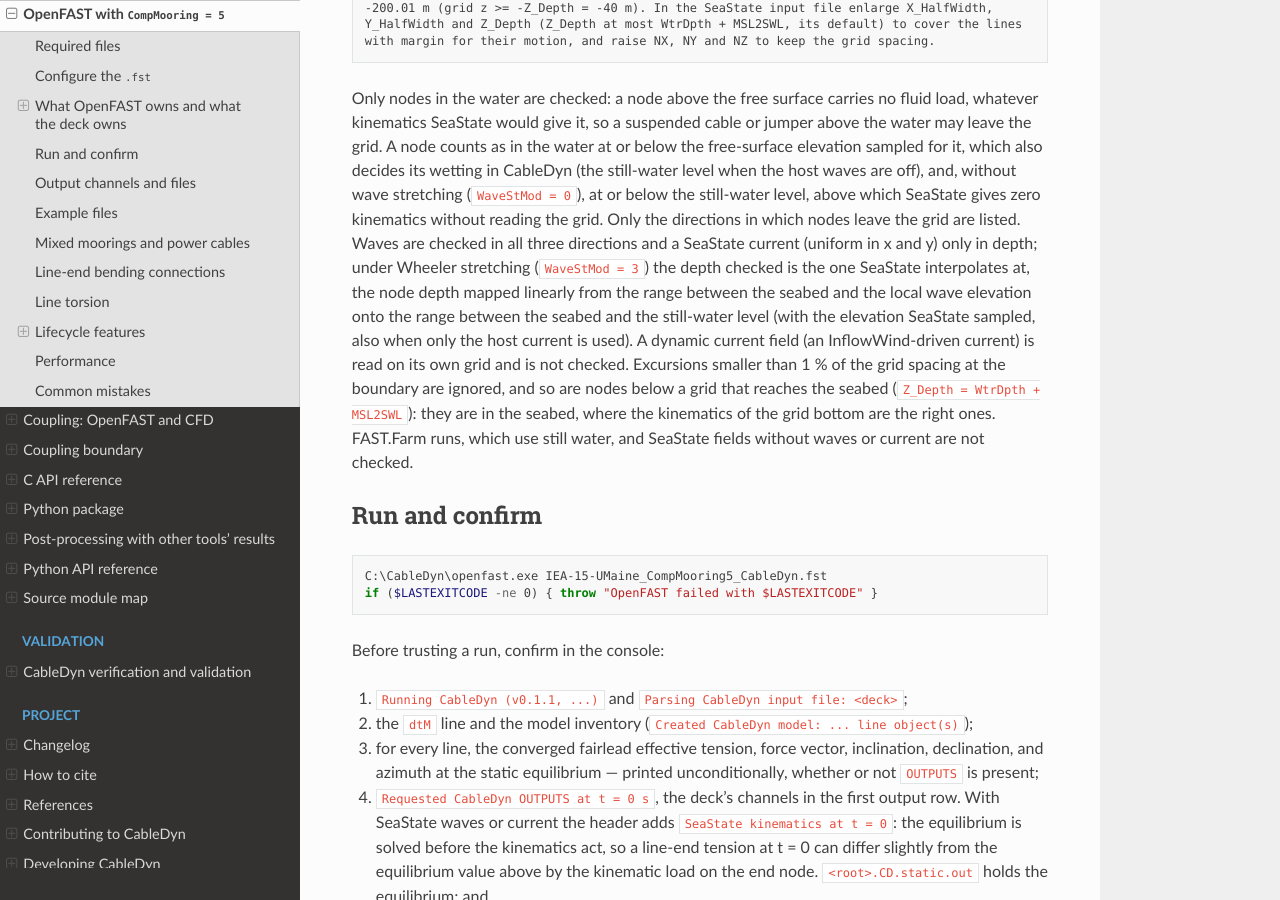
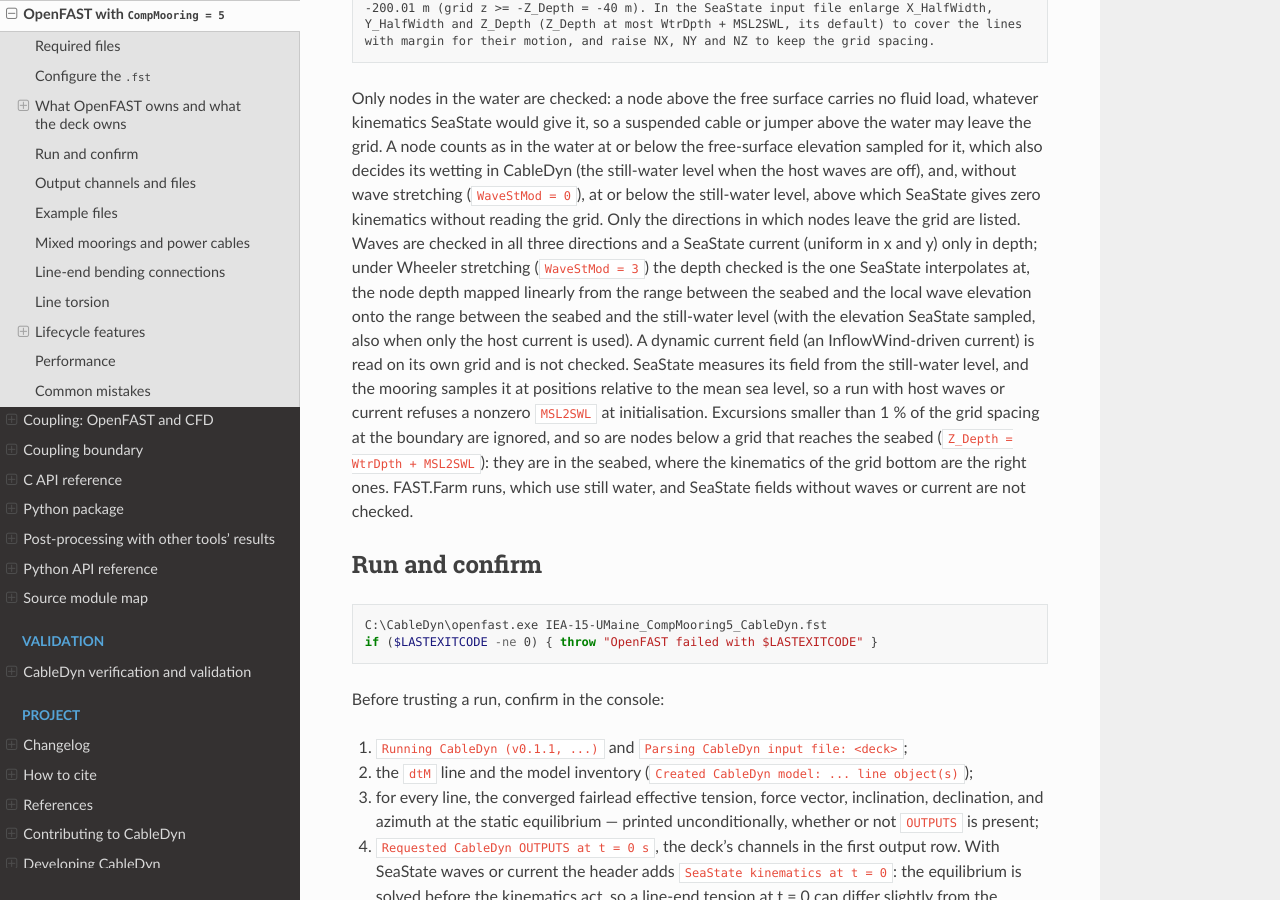
Before and after one commit to SMI-Lab-Inha/CableDyn, a Sphinx documentation site: the page built from doc/openfast.rst, in a window 1280 px wide and 900 px high, scrolled down 2975 px. Built offline with Sphinx 7.4.7 and the Read the Docs theme 3.1.0, drawn with Linux system fonts in a browser that asks for light colours.

Commit message:
fix(openfast): refuse a nonzero MSL2SWL with host SeaState kinematics
SeaState measures its wave field and kinematics grid from the
still-water level, and its node queries take SWL-relative positions,
while the mooring samples it at positions relative to the mean sea
level. With MSL2SWL /= 0 the sampled kinematics, the waterline and the
wave-grid check were all shifted by MSL2SWL. A run with host waves or
current now refuses a nonzero MSL2SWL at initialisation, by name.

Signed-off-by: Jae Hoon Seo <jaehoon.seo@inha.ac.kr>

```diff
--- a/doc/openfast.rst
+++ b/doc/openfast.rst
@@ -154,7 +154,9 @@ directions and a SeaState current (uniform in x and y) only in depth; under Whee
 linearly from the range between the seabed and the local wave elevation onto the range between
 the seabed and the still-water level (with the elevation SeaState sampled, also when only the
 host current is used). A dynamic current field (an InflowWind-driven current) is read on its
-own grid and is not checked. Excursions smaller than
+own grid and is not checked. SeaState measures its field from the still-water level, and the
+mooring samples it at positions relative to the mean sea level, so a run with host waves or
+current refuses a nonzero ``MSL2SWL`` at initialisation. Excursions smaller than
 1 % of the grid spacing at the boundary are ignored, and so are nodes below a grid that reaches
 the seabed (``Z_Depth = WtrDpth + MSL2SWL``): they are in the seabed, where the kinematics of the
 grid bottom are the right ones. FAST.Farm runs, which use still water, and SeaState fields
```
Also changed, not shown: 1 other file.
